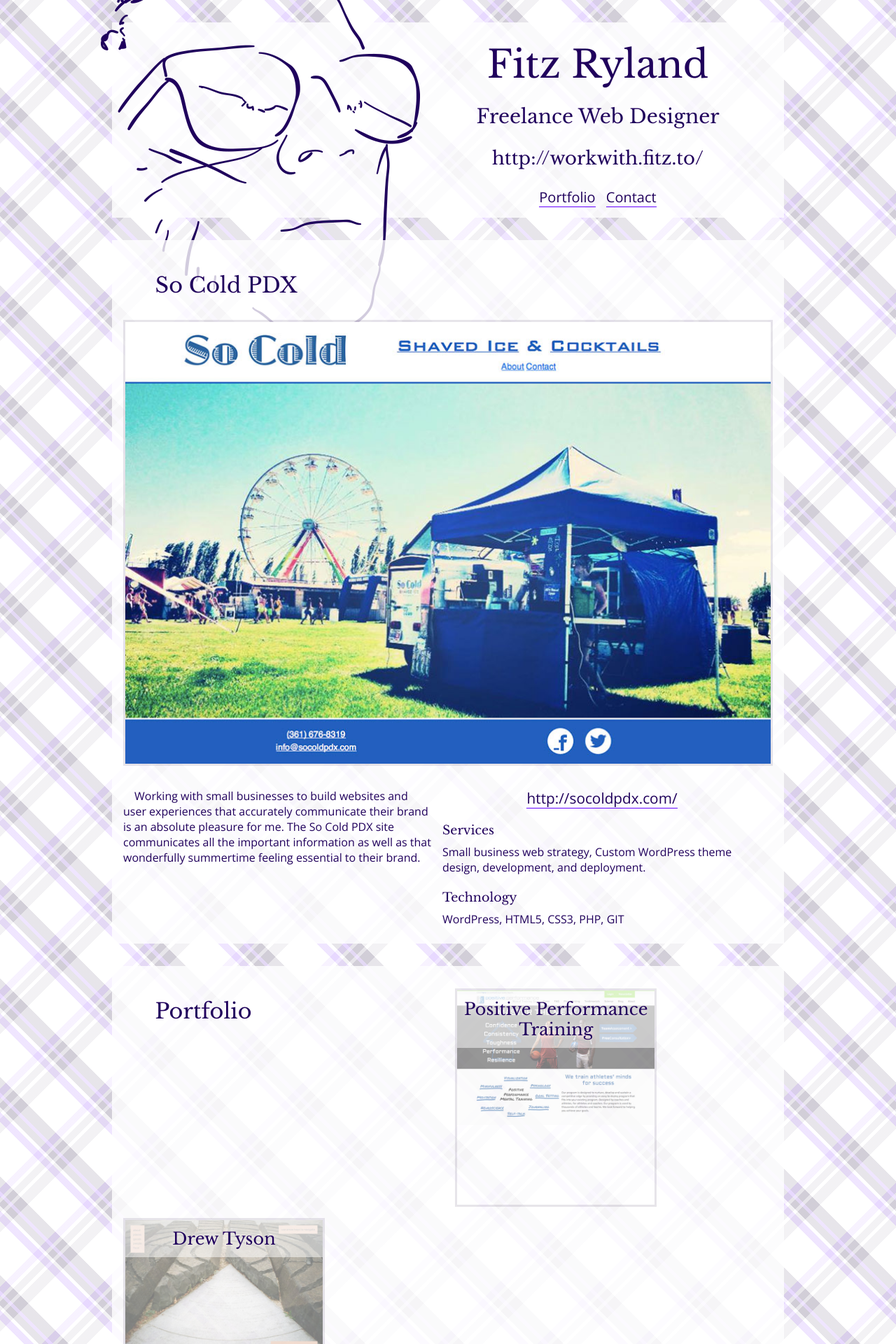
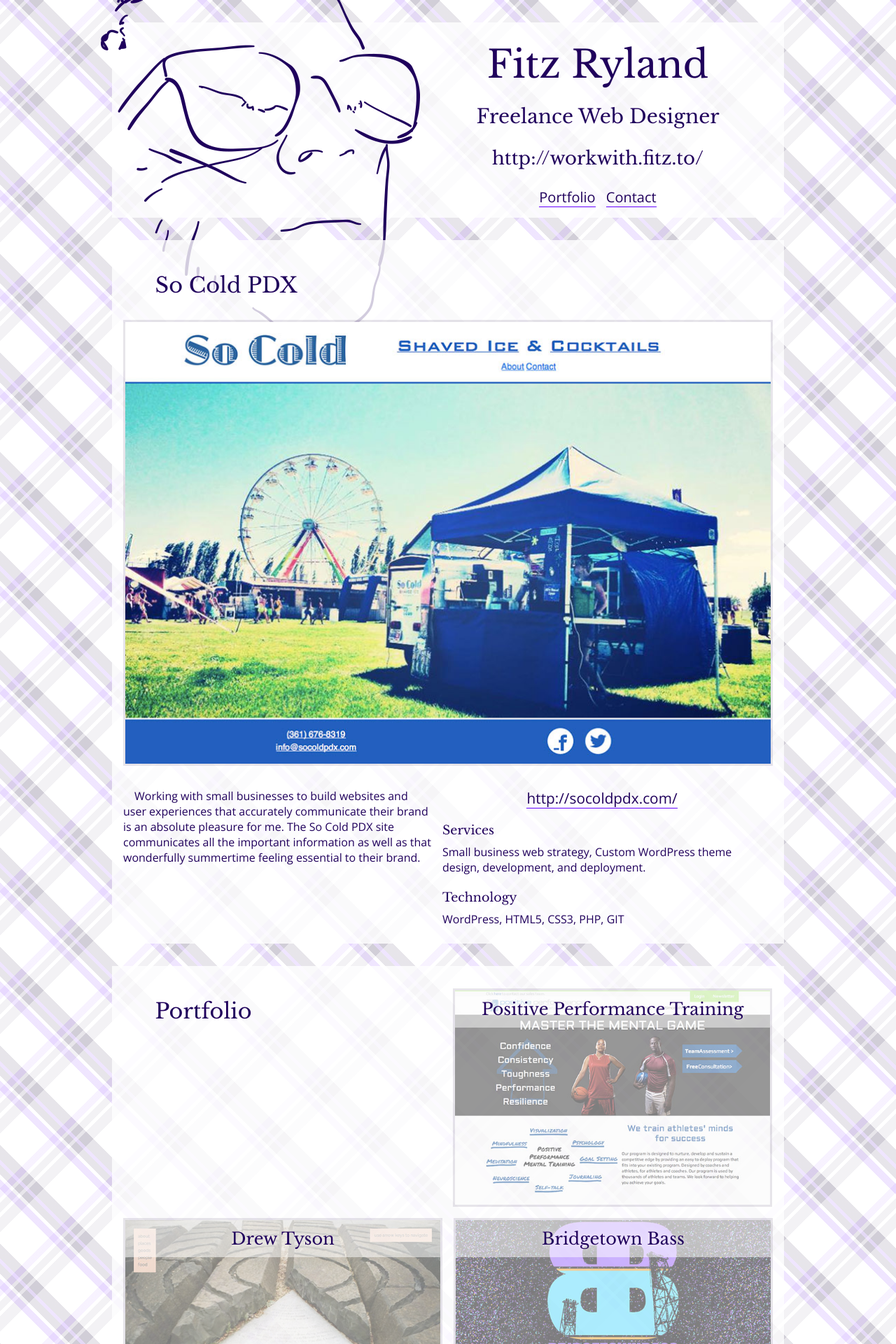
Before and after one commit to fitzryland/workwithfitzto, a Jekyll site: the page built from make/_posts/2013-08-07-so-cold-pdx.MARKDOWN, in a window 1280 px wide. Shown: the top 1920 px of the page at 70% size. Built offline with Jekyll 4.4.1, drawn with Linux system fonts in a browser that asks for light colours; nearby versions of some CDN libraries; comment, search, counter and statistics services are not loaded.

Commit message:
ok, for real this time. I changed how the body class is applied. We will see if jekyll on GitHub builds the site the same as my local Jekyll....

```diff
--- a/_includes/header.html
+++ b/_includes/header.html
@@ -1,12 +1,5 @@
 {% include head.html %}
-    {% assign pageCat = page.categories | downcase | replace: ' ', '-' %}
-    {% if pageCat != '' %}
-        {% assign bodyClass = pageCat %}
-    {% else %}
-        {% assign bodyClass = 'home' %}
-    {% endif %}
-    <body {% if bodyClass %} class="{{ bodyClass }}" {% endif %}>
-        <!-- {{ page.layout }} -->
+    <body class="{{ page.layout }}">
         <div class="wrap">
             <header>
 
--- a/css/main.css
+++ b/css/main.css
@@ -242,19 +242,19 @@
     width: 100%; }
 
 @media only screen and (min-width: 768px) and (max-width: 979px) {
-  .home .project-thumb {
+  .default .project-thumb {
     float: left;
     margin-top: 1em;
     width: 18.5em; }
-    .home .project-thumb:nth-child(2n-1) {
+    .default .project-thumb:nth-child(2n-1) {
       margin-right: 1em; } }
 @media only screen and (min-width: 979px) {
-  .home .project-thumb {
+  .default .project-thumb {
     display: block;
     float: left;
     margin: 1em 0 0;
     width: 28.5em; }
-    .home .project-thumb:nth-child(2n-1) {
+    .default .project-thumb:nth-child(2n-1) {
       margin-right: 1em; } }
 
 @media only screen and (min-width: 768px) and (max-width: 979px) {
@@ -327,30 +327,30 @@
     .portfolio-services:nth-child(2n-1), .portfolio-technology:nth-child(2n-1) {
       margin-right: 1em; } }
 
-.make .section-title {
+.single-make .section-title {
   float: none;
   width: auto; }
 @media only screen and (min-width: 768px) {
-  .make h2.section-title {
+  .single-make h2.section-title {
     float: left;
     width: 10.25em; } }
 @media only screen and (min-width: 979px) {
-  .make h2.section-title {
+  .single-make h2.section-title {
     width: 15.5em; } }
 @media only screen and (min-width: 768px) and (max-width: 979px) {
-  .make .project-thumb {
+  .single-make .project-thumb {
     float: left;
     margin-top: 1em;
     width: 18.5em; }
-    .make .project-thumb:nth-child(2n-1) {
+    .single-make .project-thumb:nth-child(2n-1) {
       margin-right: 1em; } }
 @media only screen and (min-width: 979px) {
-  .make .project-thumb {
+  .single-make .project-thumb {
     display: block;
     float: left;
     margin: 1em 0 0;
     width: 28.5em; }
-    .make .project-thumb:nth-child(2n-1) {
+    .single-make .project-thumb:nth-child(2n-1) {
       margin-right: 1em; } }
 
 .center {
--- a/css/main.scss
+++ b/css/main.scss
@@ -455,7 +455,7 @@
 // 888888 Yb   dP 88YbdP88 88""
 // 88  88  YbodP  88 YY 88 888888
 //
-.home {
+.default {
 	.project-thumb {
 		@include midsized-two-column-obj();
 		@include full-two-column-obj();
@@ -528,7 +528,7 @@
 .portfolio-services, .portfolio-technology {
 	@include midsized-two-column-obj();
 }
-.make {
+.single-make {
 	.section-title {
 		float: none;
 		width: auto;
```
